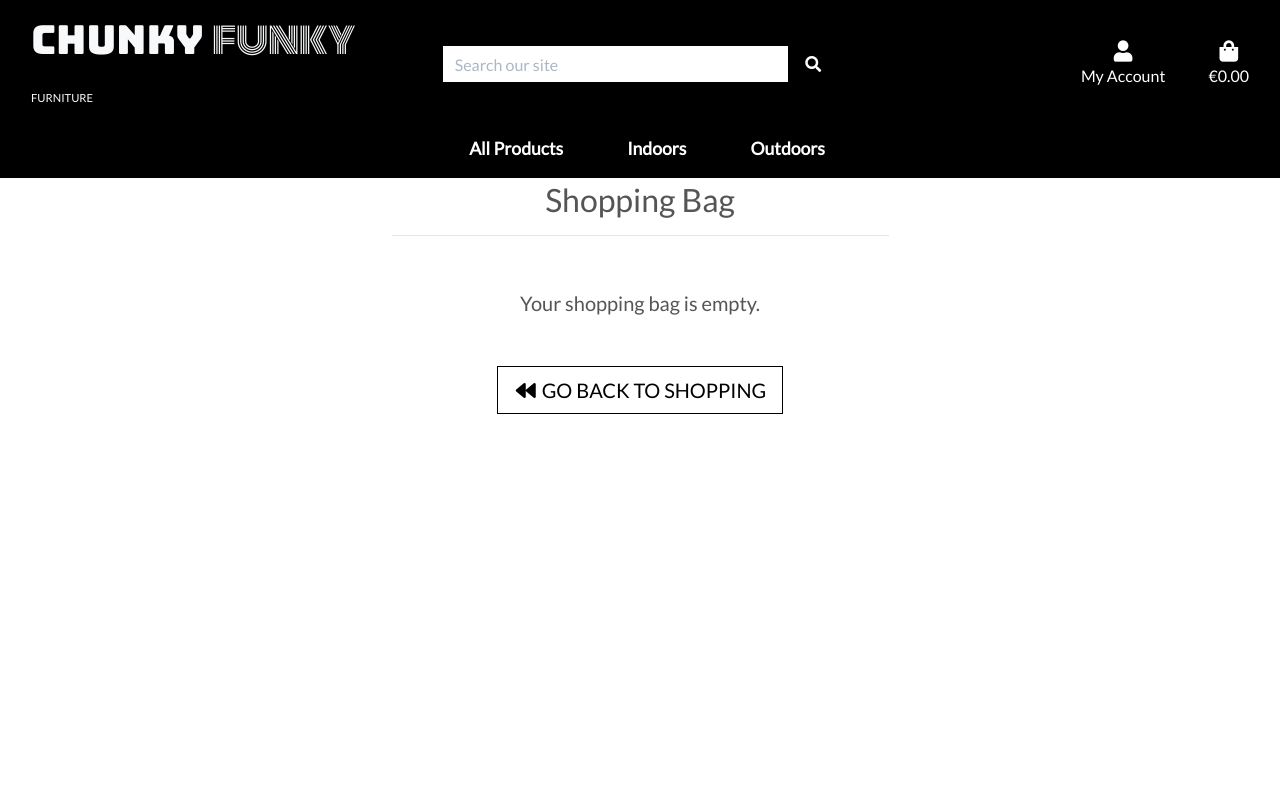
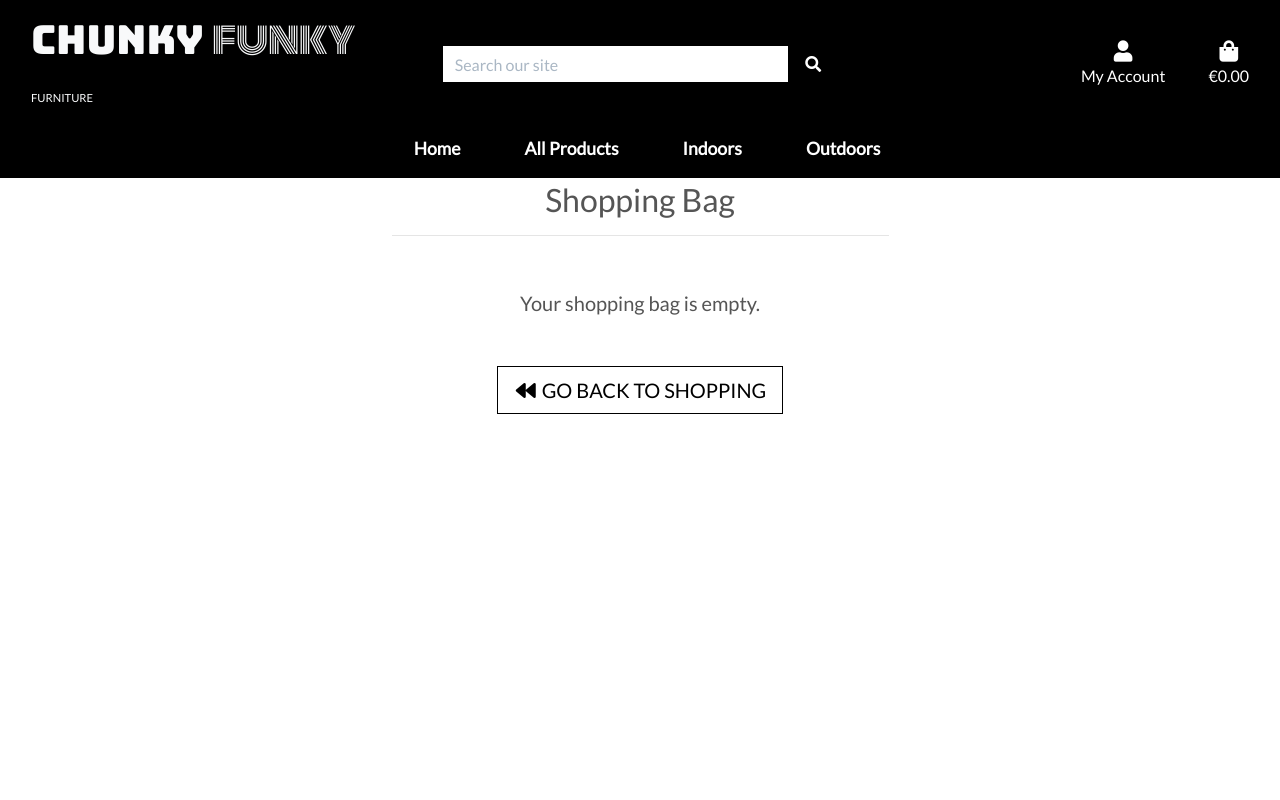
Before and after one commit to VinceNolan999/chunky_funky, a Django app: page /bag/ in a window 1280 px wide. Run offline with Django 3.2, Linux system fonts and the light colour scheme; some libraries are stand-ins or nearby versions; some web fonts are replaced.

Commit message:
added home link to nav bar.

```diff
--- a/templates/includes/main-nav.html
+++ b/templates/includes/main-nav.html
@@ -1,5 +1,10 @@
 <div class="collapse navbar-collapse" id="main-nav">
     <ul class="navbar-nav w-auto mx-auto">
+        <li class="nav-item">
+            <a class="logo-font-3 font-weight-bold nav-link text-white mr-5" href="{% url 'products' %}" id="home-link">
+                Home
+            </a>
+        </li>
         <li class="nav-item dropdown">
             <a class="logo-font-3 font-weight-bold nav-link text-white mr-5" href="{% url 'products' %}" id="all-products-link" data-toggle="dropdown" aria-haspopup="true" aria-expanded="false">
                 All Products
```
